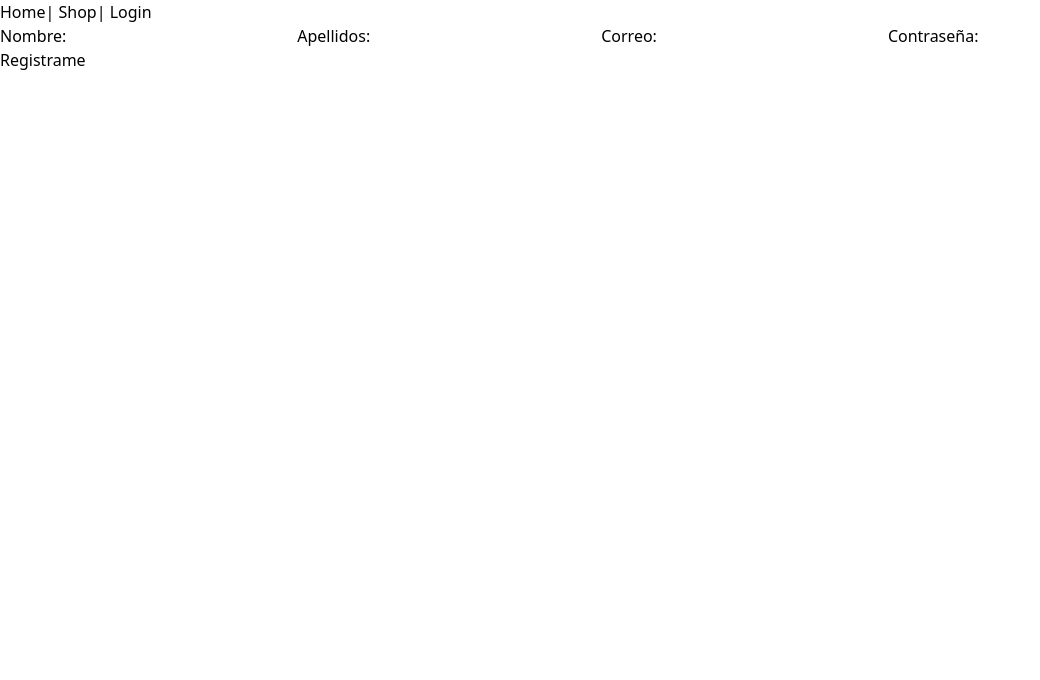
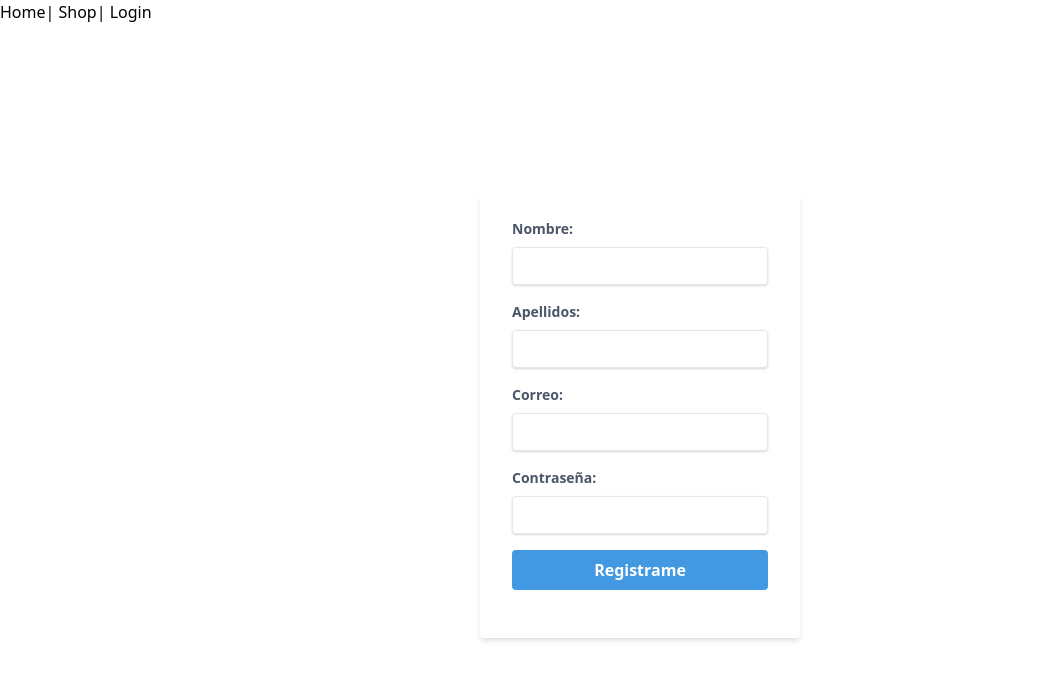
Before and after one commit to samuglz/Telepharma, a Vue app: page /register in a window 1280 px wide. Shown: the top 680 px of the page, without its empty margins (0-1040 px from the left). Built offline with nearby package versions, Linux system fonts and the light colour scheme.

Commit message:
Añadido estilos básicos

```diff
--- a/src/views/Register.vue
+++ b/src/views/Register.vue
@@ -1,41 +1,86 @@
 <template>
-   <div>
-      <form @submit.prevent="submit">
-         <label for="firstName">Nombre:</label>
+   <div class="flex justify-center items-center h-screen">
+      <div class="w-full max-w-xs">
+         <form
+            @submit.prevent="submit"
+            class="bg-white shadow-md rounded px-8 pt-6 pb-8 mb-4"
+         >
+            <div class="mb-4">
+               <label
+                  class="block text-gray-700 text-sm font-bold mb-2"
+                  for="firstName"
+                  >Nombre:</label
+               >
                <input
+                  class="shadow appearance-none border rounded w-full py-2 px-3 text-gray-700 leading-tight focus:outline-none focus:shadow-outline"
                   type="text"
                   name="firstName"
                   id="firstName"
                   v-model="userData.firstName"
                   required
                />
-         <label for="lastName">Apellidos:</label>
+            </div>
+            <div class="mb-4">
+               <label
+                  class="block text-gray-700 text-sm font-bold mb-2"
+                  for="lastName"
+                  >Apellidos:</label
+               >
                <input
+                  class="shadow appearance-none border rounded w-full py-2 px-3 text-gray-700 leading-tight focus:outline-none focus:shadow-outline"
                   type="text"
                   name="lastName"
                   id="lastName"
                   v-model="userData.lastName"
                   required
                />
-         <label for="email">Correo:</label>
+            </div>
+            <div class="mb-4">
+               <label
+                  class="block text-gray-700 text-sm font-bold mb-2"
+                  for="email"
+                  >Correo:</label
+               >
                <input
+                  class="shadow appearance-none border rounded w-full py-2 px-3 text-gray-700 leading-tight focus:outline-none focus:shadow-outline"
                   type="email"
                   name="email"
                   id="email"
                   v-model="userData.email"
                   required
                />
-         <label for="password">Contraseña:</label>
+            </div>
+            <div class="mb-4">
+               <label
+                  class="block text-gray-700 text-sm font-bold mb-2"
+                  for="password"
+                  >Contraseña:</label
+               >
                <input
+                  class="shadow appearance-none border rounded w-full py-2 px-3 text-gray-700 leading-tight focus:outline-none focus:shadow-outline"
                   type="password"
                   name="password"
                   id="password"
                   v-model="userData.password"
                   required
                />
-         <button type="submit">Registrame</button>
+            </div>
+            <div class="mb-4 w-full">
+               <button
+                  class="w-full bg-blue-500 hover:bg-blue-700 text-white font-bold py-2 px-4 rounded focus:outline-none focus:shadow-outline"
+                  type="submit"
+               >
+                  Registrame
+               </button>
+            </div>
+            <div
+               class="mb-4 w-full bg-red-500 text-white rounded font-bold py-2 px-4"
+               v-if="isError"
+            >
+               {{ messageError }}
+            </div>
          </form>
-      <div v-if="isError">{{ messageError }}</div>
+      </div>
    </div>
 </template>
 
```
Lines whose indentation alone changed are shown as unchanged.
